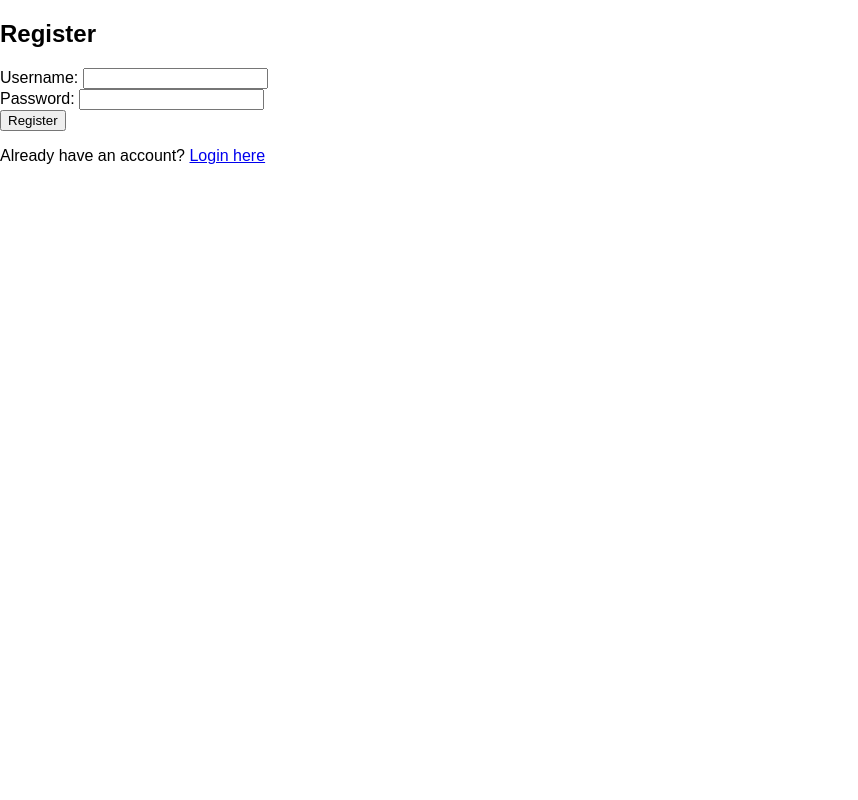
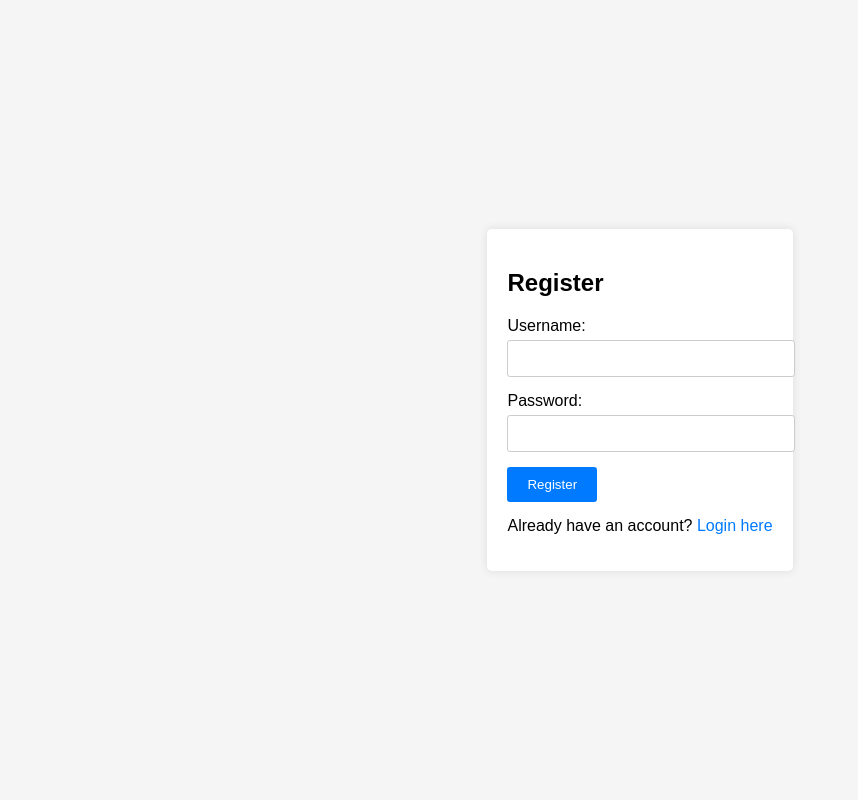
Before and after one commit to BalogDavid/ProgramareWEB, a PHP site: page /register.html in a window 1280 px wide. Shown: the whole page, without its empty margins (0-858 px from the left). Run offline with PHP 8.4, Linux system fonts and the light colour scheme.

Commit message:
schimbat styles

```diff
--- a/public/index.html
+++ b/public/index.html
@@ -21,6 +21,8 @@
         <ul>
             <li><a href="mens_section.html">Bărbați</a></li>
             <li><a href="womens_section.html">Femei</a></li>
+            <li><a href="login.html">Login</a></li> <!-- Added link to the login page -->
+            <li><a href="register.html">Register</a></li> <!-- Added link to the register page -->
         </ul>
     </nav>
 </header>
--- a/public/styles.css
+++ b/public/styles.css
@@ -2,6 +2,11 @@ body {
     font-family: Arial, sans-serif;
     margin: 0;
     padding: 0;
+    display: flex;
+    justify-content: center;
+    align-items: center;
+    height: 100vh;
+    background-color: #f5f5f5;
 }
 
 header {
@@ -57,3 +62,54 @@ footer {
     bottom: 0;
     width: 100%;
 }
+
+.container {
+    background-color: #fff;
+    padding: 20px;
+    border-radius: 5px;
+    box-shadow: 0 0 10px rgba(0, 0, 0, 0.1);
+}
+
+.input-group {
+    margin-bottom: 15px;
+}
+
+
+label {
+    display: block;
+    margin-bottom: 5px;
+}
+
+input[type="text"],
+input[type="password"] {
+    width: 100%;
+    padding: 10px;
+    border: 1px solid #ccc;
+    border-radius: 3px;
+}
+
+.btn {
+    background-color: #007bff;
+    color: #fff;
+    border: none;
+    padding: 10px 20px;
+    border-radius: 3px;
+    cursor: pointer;
+}
+
+.btn:hover {
+    background-color: #0056b3;
+}
+
+p {
+    margin-top: 15px;
+}
+
+a {
+    color: #007bff;
+    text-decoration: none;
+}
+
+a:hover {
+    text-decoration: underline;
+}
```
Lines whose indentation alone changed are shown as unchanged.
